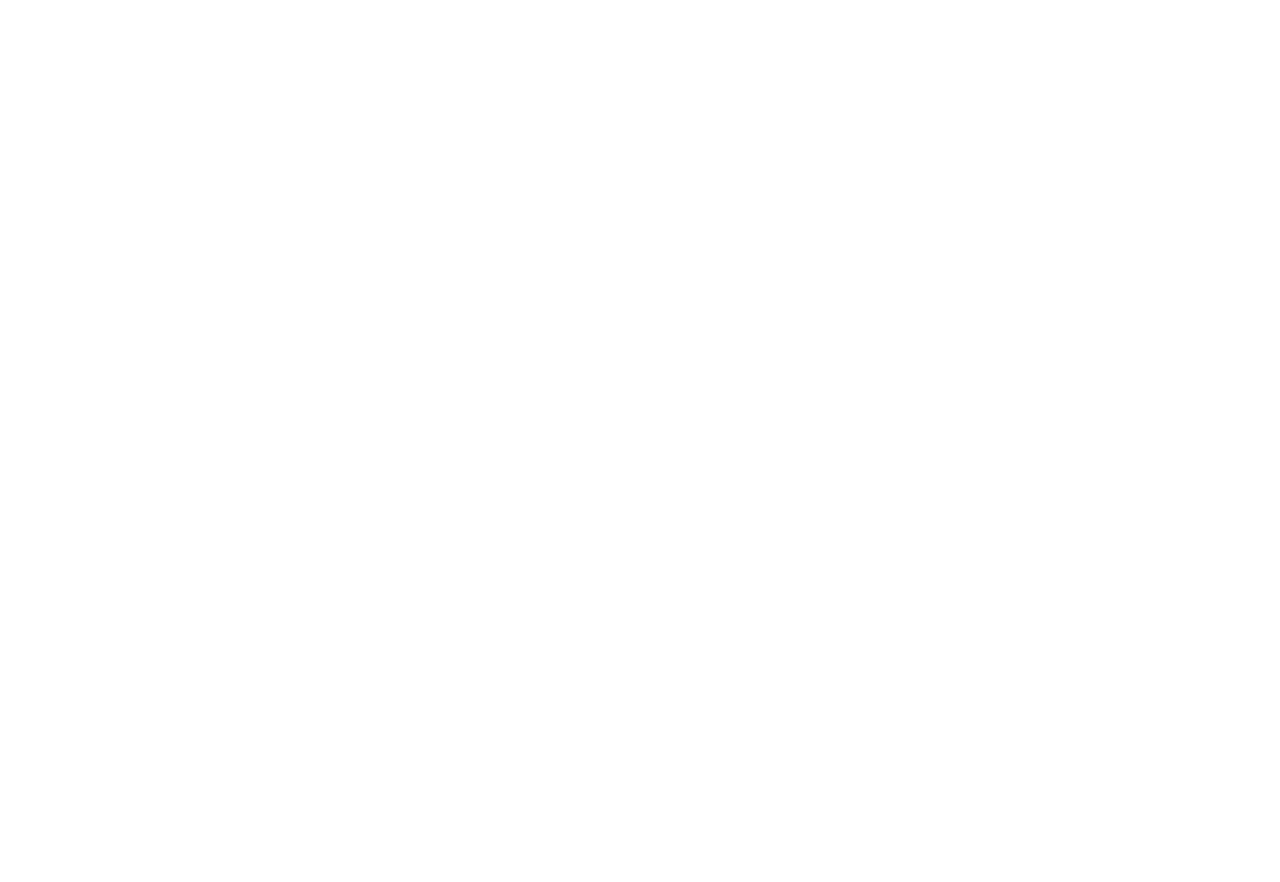
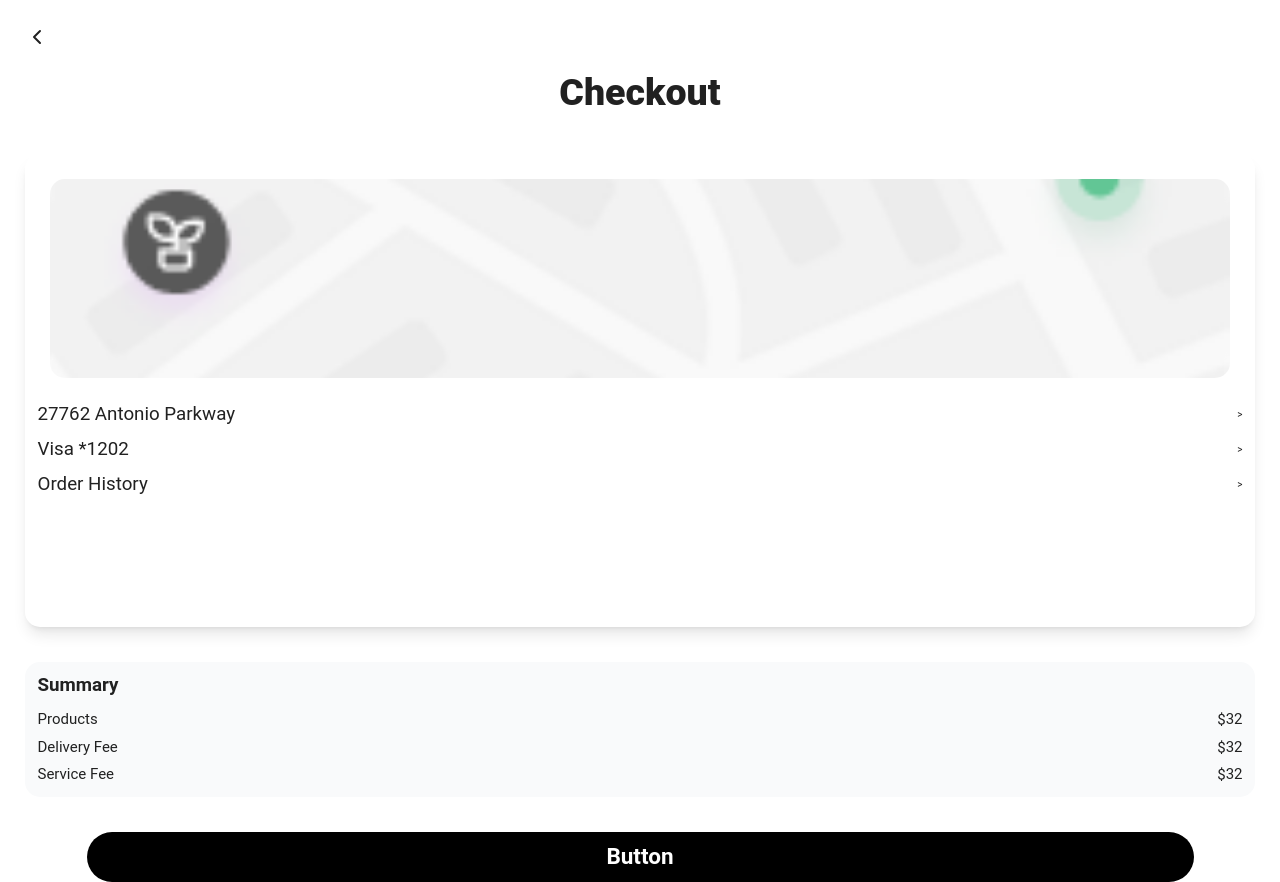
Before and after one commit to CHIDI00/plant-pot, a React (Vite) app: page /cart/payment_method/checkout in a window 1280 px wide. Before the commit this address had no page. Before the commit the page ends 800 px from the top, so only its background shows below. Built offline with nearby package versions, Linux system fonts and the light colour scheme.

Commit message:
feat: add checkout flow and sidebar navigation

```diff
--- a/src/App.tsx
+++ b/src/App.tsx
@@ -6,6 +6,8 @@ import Store from "./pages/Store";
 import ProductDetail from "./features/products/ProductDetail";
 import Cart from "./pages/Cart";
 import Payment from "./pages/Payment";
+import CheckOut from "./features/payment/CheckOut";
+
 import { CartProvider } from "./context/CartContext";
 
 function App() {
@@ -18,7 +20,8 @@ function App() {
 				<Route path="/products" element={<Store />} />
 				<Route path="/products/detail/:id" element={<ProductDetail />} />
 				<Route path="/cart" element={<Cart />} />
-				<Route path="/payment_method" element={<Payment />} />
+				<Route path="/cart/payment_method" element={<Payment />} />
+				<Route path="/cart/payment_method/checkout" element={<CheckOut />} />
 			</Routes>
 		</CartProvider>
 	);
--- a/src/features/cart/CartSection.tsx
+++ b/src/features/cart/CartSection.tsx
@@ -79,7 +79,7 @@ const CartSection: React.FC = () => {
 					</div>
 					<button
 						disabled={state.items.length < 1}
-						onClick={() => navigate("/payment_method")}
+						onClick={() => navigate("/cart/payment_method")}
 						className="bg-black font-bold text-white text-4xl w-[90%] h-28 rounded-full py-5 px-15 mb-10 disabled:opacity-50 disabled:cursor-not-allowed"
 					>
 						Checkout
--- a/src/features/homeScreen/MainHome.tsx
+++ b/src/features/homeScreen/MainHome.tsx
@@ -1,6 +1,7 @@
 import NavBar from "../../ui/NavBar";
 import Favourite from "./Favourite";
 import VaviriumSection from "./VaviriumSection";
+import ProductShowcase from "./productShowcase";
 
 const MainHome: React.FC = () => {
 	return (
@@ -10,6 +11,7 @@ const MainHome: React.FC = () => {
 			<div className="w-full py-10 pt-24">
 				<Favourite />
 				<VaviriumSection />
+				<ProductShowcase />
 			</div>
 		</div>
 	);
--- /dev/null
+++ b/src/features/homeScreen/ProductShowcase.tsx
@@ -0,0 +1,5 @@
+const ProductShowcase = () => {
+	return <div>Hello</div>;
+};
+
+export default ProductShowcase;
--- /dev/null
+++ b/src/features/payment/CheckOut.tsx
@@ -0,0 +1,64 @@
+import React from "react";
+import { useNavigate } from "react-router-dom";
+import { ChevronLeft } from "lucide-react";
+import mapImage from "../../assets/map.png";
+
+const CheckOut: React.FC = () => {
+	const navigate = useNavigate();
+
+	return (
+		<div className="w-full h-screen p-10">
+			<span onClick={() => navigate(-1)} className="cursor-pointer">
+				<ChevronLeft />
+			</span>
+
+			<div className="w-full h-[90%] flex flex-col justify-between items-center gap-7">
+				<h1 className="text-6xl text-left font-extrabold my-10">Checkout</h1>
+
+				<div className="w-full h-[70%]  rounded-3xl shadow-lg p-5">
+					<div className="w-full h-[50%] bg-white rounded-3xl p-5 mb-5">
+						<img
+							src={mapImage}
+							alt="Map"
+							className="w-full h-full object-cover rounded-3xl"
+						/>
+					</div>
+					<div className="flex justify-between items-center mb-5">
+						<p className="text-3xl">27762 Antonio Parkway</p>
+						<span className="cursor-pointer">&gt;</span>
+					</div>
+					<div className="flex justify-between items-center mb-5">
+						<p className="text-3xl">Visa *1202</p>
+						<span className="cursor-pointer">&gt;</span>
+					</div>
+					<div className="flex justify-between items-center">
+						<p className="text-3xl">Order history</p>
+						<span className="cursor-pointer">&gt;</span>
+					</div>
+				</div>
+
+				<div className="w-full h-[30%] bg-gray-50 rounded-3xl p-5 my-7">
+					<h2 className="text-3xl font-bold mb-5">Summary</h2>
+					<div className="flex justify-between mb-3">
+						<p className="text-2xl">Products</p>
+						<p className="text-2xl">$32</p>
+					</div>
+					<div className="flex justify-between mb-3">
+						<p className="text-2xl">Delivery fee</p>
+						<p className="text-2xl">$32</p>
+					</div>
+					<div className="flex justify-between">
+						<p className="text-2xl">Service fee</p>
+						<p className="text-2xl">$32</p>
+					</div>
+				</div>
+
+				<button className="bg-black font-bold text-white text-4xl w-[90%] h-28 rounded-full py-5 px-15 mb-10 disabled:opacity-50 disabled:cursor-not-allowed">
+					Button
+				</button>
+			</div>
+		</div>
+	);
+};
+
+export default CheckOut;
--- a/src/features/payment/PaymentSection.tsx
+++ b/src/features/payment/PaymentSection.tsx
@@ -1,11 +1,15 @@
 import { ChevronLeft } from "lucide-react";
 import { useMoveBack } from "../../hooks/useMoveback";
+import { useNavigate } from "react-router-dom";
+
 import { Check } from "lucide-react";
 
 import visalogo from "../../assets/visalogo.png";
 
 const PaymentSection: React.FC = () => {
 	const moveBack = useMoveBack();
+	const navigate = useNavigate();
+
 	return (
 		<div className="w-full h-screen p-10">
 			<span onClick={moveBack} className="cursor-pointer">
@@ -38,10 +42,10 @@ const PaymentSection: React.FC = () => {
 				<div className="h-[20%] w-full flex flex-col justify-end items-center ">
 					<button
 						// disabled={state.items.length < 1}
-						// onClick={() => navigate("/payment_method")}
+						onClick={() => navigate("/cart/payment_method/checkout")}
 						className="bg-black font-bold text-white text-4xl w-[90%] h-28 rounded-full py-5 px-15 mb-10 disabled:opacity-50 disabled:cursor-not-allowed"
 					>
-						Checkout
+						Confirm payment method
 					</button>
 				</div>
 			</div>
--- a/src/ui/NavBar.tsx
+++ b/src/ui/NavBar.tsx
@@ -1,15 +1,53 @@
-import React from "react";
+import React, { useState } from "react";
 import { MenuIcon, Search, ShoppingBasket } from "lucide-react";
-import { useNavigate } from "react-router-dom";
+import { useNavigate, NavLink } from "react-router-dom";
 import { useCart } from "../context/CartContext";
 
 const NavBar: React.FC = () => {
 	const navigate = useNavigate();
 	const { state } = useCart();
 
+	const [isSidebarOpen, setSidebarOpen] = useState(false);
+
+	const toggleSidebar = () => {
+		setSidebarOpen(!isSidebarOpen);
+	};
+
 	return (
 		<div className="fixed z-10 bg-white p-6 py-8 w-full flex justify-between items-center">
-			<MenuIcon />
+			<MenuIcon onClick={toggleSidebar} />
+
+			{/* Overlay - always in DOM but controlled by CSS */}
+			<div
+				className={`fixed inset-0 bg-gray-800 bg-opacity-50 z-20 transition-all duration-300 ease-in-out ${
+					isSidebarOpen ? "opacity-100 visible" : "opacity-0 invisible"
+				}`}
+				onClick={toggleSidebar}
+			>
+				{/* Sidebar - always in DOM but slides in/out with transform */}
+				<div
+					className={`fixed top-0 left-0 w-[80%] h-full bg-white shadow-md z-30 transition-transform duration-300 ease-in-out ${
+						isSidebarOpen ? "translate-x-0" : "-translate-x-full"
+					}`}
+					onClick={(e) => e.stopPropagation()}
+				>
+					<button onClick={toggleSidebar} className="p-4 text-4xl">
+						Close
+					</button>
+					<ul className="p-4">
+						<li className="py-2 text-center text-6xl mb-10">
+							<NavLink to="/home">Home</NavLink>
+						</li>
+						<li className="py-2 text-center text-6xl mb-10">
+							<NavLink to="/products">Products</NavLink>
+						</li>
+						<li className="py-2 text-center text-6xl mb-10">
+							<NavLink to="/cart">Basket</NavLink>
+						</li>
+						<li className="py-2 text-center text-6xl mb-10">Profile</li>
+					</ul>
+				</div>
+			</div>
 
 			<div className="flex justify-center items-center gap-7">
 				<Search />
```
Also changed, not shown: src/assets/map.png (added).
